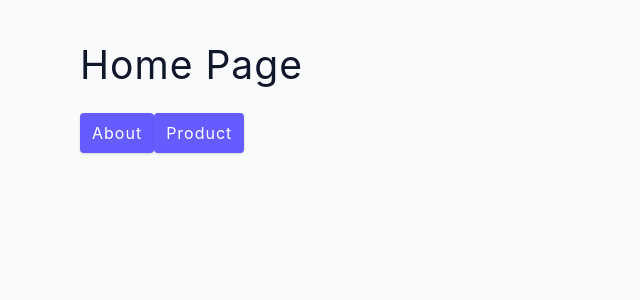
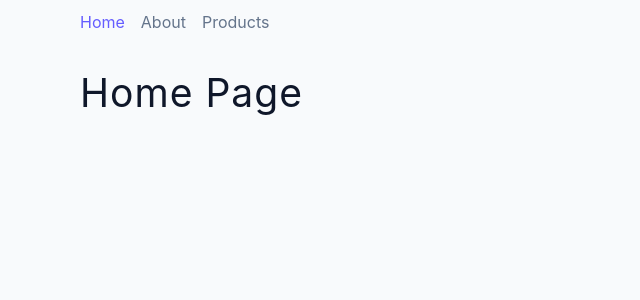
Before and after one commit to rdtungul/rd-router6, a React (Create React App) app: page / in a window 1280 px wide. Shown: the top 300 px of the page, without its empty margins (0-640 px from the left). Built offline with nearby package versions, Linux system fonts and the light colour scheme.

Commit message:
adding navlink active css functionalities

```diff
--- a/package.json
+++ b/package.json
@@ -8,7 +8,7 @@
     "@testing-library/user-event": "^13.5.0",
     "react": "^17.0.2",
     "react-dom": "^17.0.2",
-    "react-router-dom": "^6.2.2",
+    "react-router-dom": "^6.15.0",
     "react-scripts": "5.0.0",
     "web-vitals": "^2.1.4"
   },
--- a/src/App.js
+++ b/src/App.js
@@ -5,17 +5,18 @@
 import About from './pages/About'
 import Products from './pages/Products'
 import ErrorMessage from './pages/Error'
+import SharedLayout from './pages/SharedLayout'
 
 function App() {
   return (
-    // link to the browser router
-
     <BrowserRouter>
       <Routes>
-        <Route path="/" element={<Home />} />
-        <Route path="about" element={<About />} />
-        <Route path="products" element={<Products />} />
-        <Route path="*" element={<ErrorMessage />} />
+        <Route path="/" element={<SharedLayout />}>
+          <Route index element={<Home />} />
+          <Route path="about" element={<About />} />
+          <Route path="products" element={<Products />} />
+          <Route path="*" element={<ErrorMessage />} />
+        </Route>
       </Routes>
     </BrowserRouter>
   )
--- /dev/null
+++ b/src/components/StyledNavbar.js
@@ -0,0 +1,27 @@
+import { NavLink } from 'react-router-dom'
+const StyledNavbar = () => {
+  return (
+    <nav className="navbar">
+      <NavLink
+        to="/"
+        className={({ isActive }) => (isActive ? 'link active' : 'link')}
+      >
+        Home
+      </NavLink>
+      <NavLink
+        to="/about"
+        className={({ isActive }) => (isActive ? 'link active' : 'link')}
+      >
+        About
+      </NavLink>
+      <NavLink
+        to="/products"
+        className={({ isActive }) => (isActive ? 'link active' : 'link')}
+      >
+        Products
+      </NavLink>
+    </nav>
+  )
+}
+
+export default StyledNavbar
--- a/src/pages/About.js
+++ b/src/pages/About.js
@@ -4,14 +4,6 @@
   return (
     <section className="section">
       <h2>About</h2>
-      <div>
-        <Link to="/" className="btn">
-          Home
-        </Link>
-        <Link to="/products" className="btn">
-          Product
-        </Link>
-      </div>
     </section>
   )
 }
--- a/src/pages/Home.js
+++ b/src/pages/Home.js
@@ -1,18 +1,10 @@
-import { Link } from 'react-router-dom'
-
 const Home = () => {
   return (
-    <section className="section">
-      <h2>Home Page</h2>
-      <div>
-        <Link to="/about" className="btn">
-          About
-        </Link>
-        <Link to="/products" className="btn">
-          Product
-        </Link>
-      </div>
-    </section>
+    <>
+      <section className="section">
+        <h2>Home page</h2>
+      </section>
+    </>
   )
 }
 export default Home
--- a/src/pages/Products.js
+++ b/src/pages/Products.js
@@ -1,11 +1,9 @@
 const Products = () => {
   return (
-    <>
-      <section className='section'>
-        <h2>products</h2>
-      </section>
-    </>
-  );
-};
+    <section className="section">
+      <h2>products</h2>
+    </section>
+  )
+}
 
-export default Products;
+export default Products
--- /dev/null
+++ b/src/pages/SharedLayout.js
@@ -0,0 +1,13 @@
+import StyledNavbar from '../components/StyledNavbar'
+import { Outlet } from 'react-router-dom'
+
+const SharedLayout = () => {
+  return (
+    <>
+      <StyledNavbar />
+      <Outlet />
+    </>
+  )
+}
+
+export default SharedLayout
```
Also changed, not shown: src/components/Navbar.js (added, +13 -0 lines), 1 other file (tests, documents, lock files or other folders).
